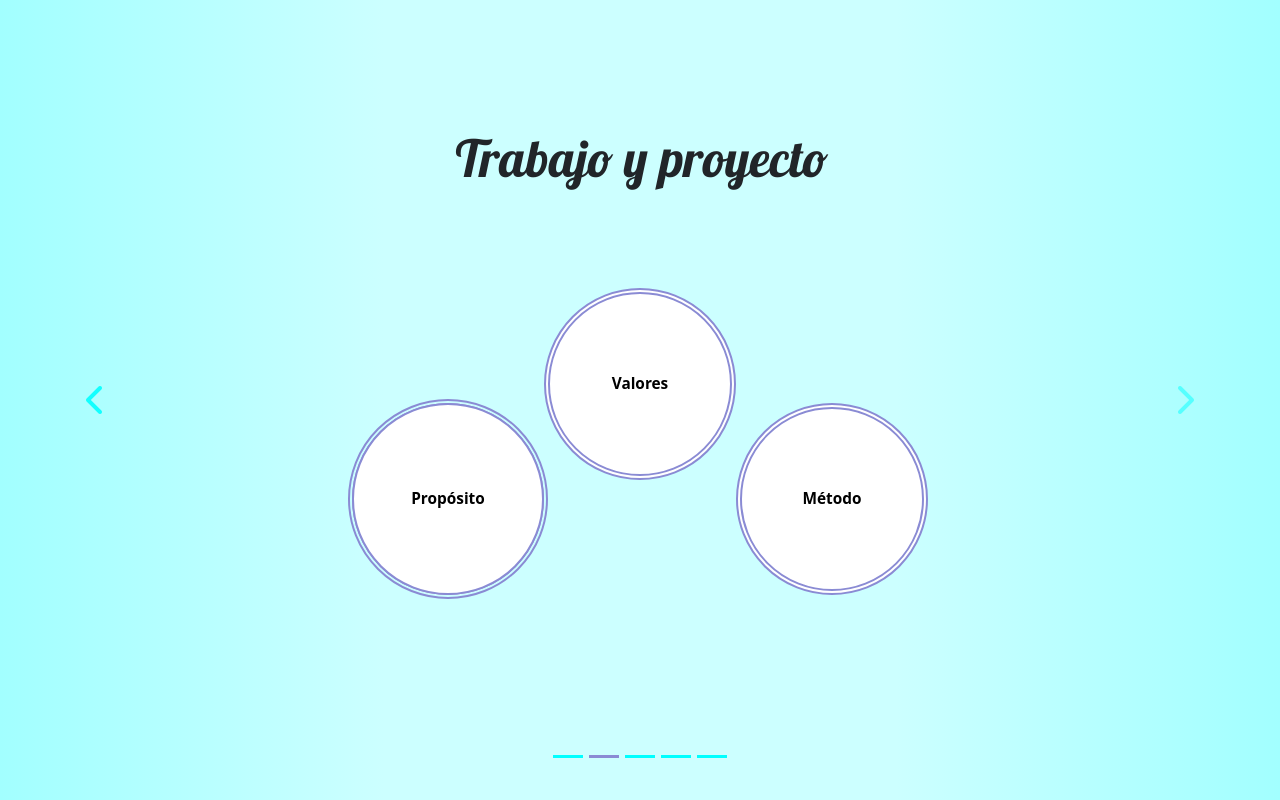
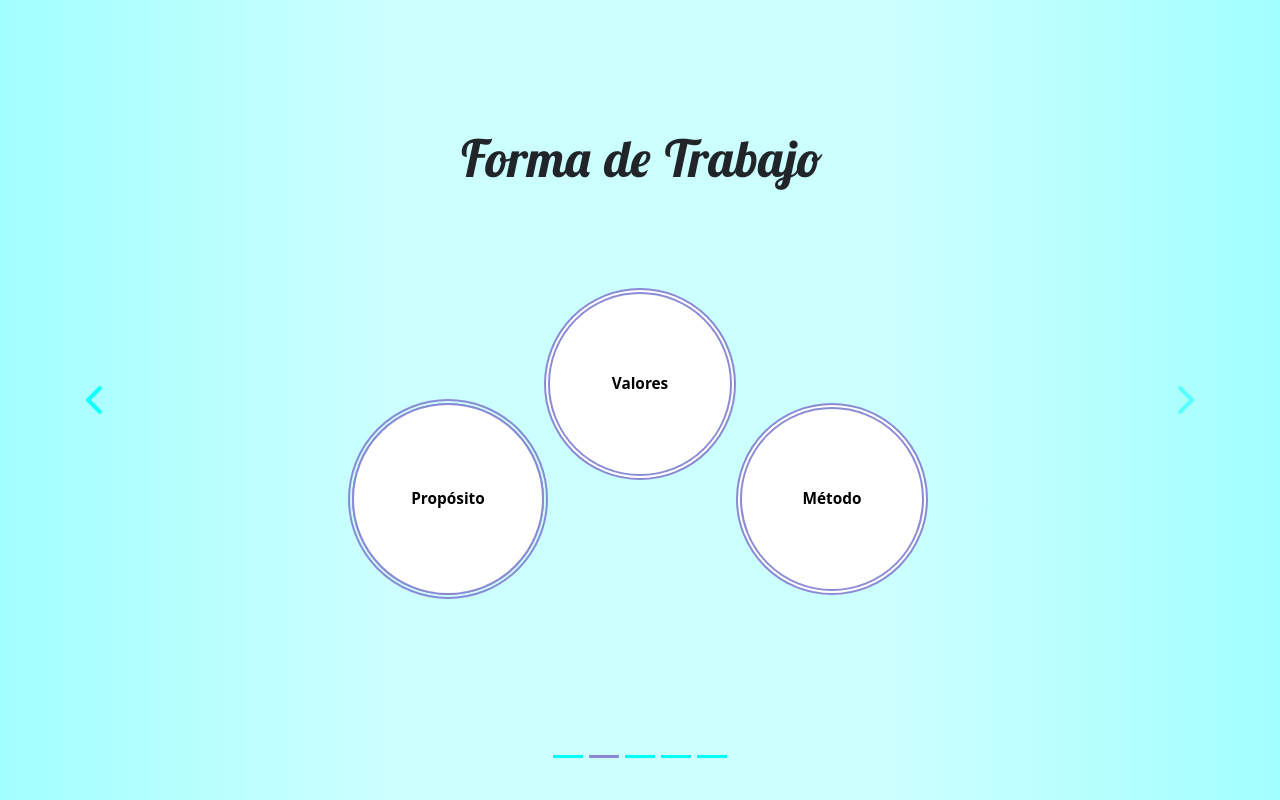
Before and after one commit to LautaroColella/divcentrado2, a React (Vite) app: page /trabajo in a window 1280 px wide. Built offline with nearby package versions, Linux system fonts and the light colour scheme.

Commit message:
cambio de titulo segunda slide

```diff
--- a/src/pages/Trabajo.tsx
+++ b/src/pages/Trabajo.tsx
@@ -249,7 +249,7 @@ export default function Trabajo() {
   return (
     <div className="d-flex flex-column align-items-center h-100">
       <div id="second-slide-title">
-        <h2>Trabajo y proyecto</h2>
+        <h2>Forma de Trabajo</h2>
       </div>
       <div className="circle-container mt-auto mb-auto">
         <Circle
```
